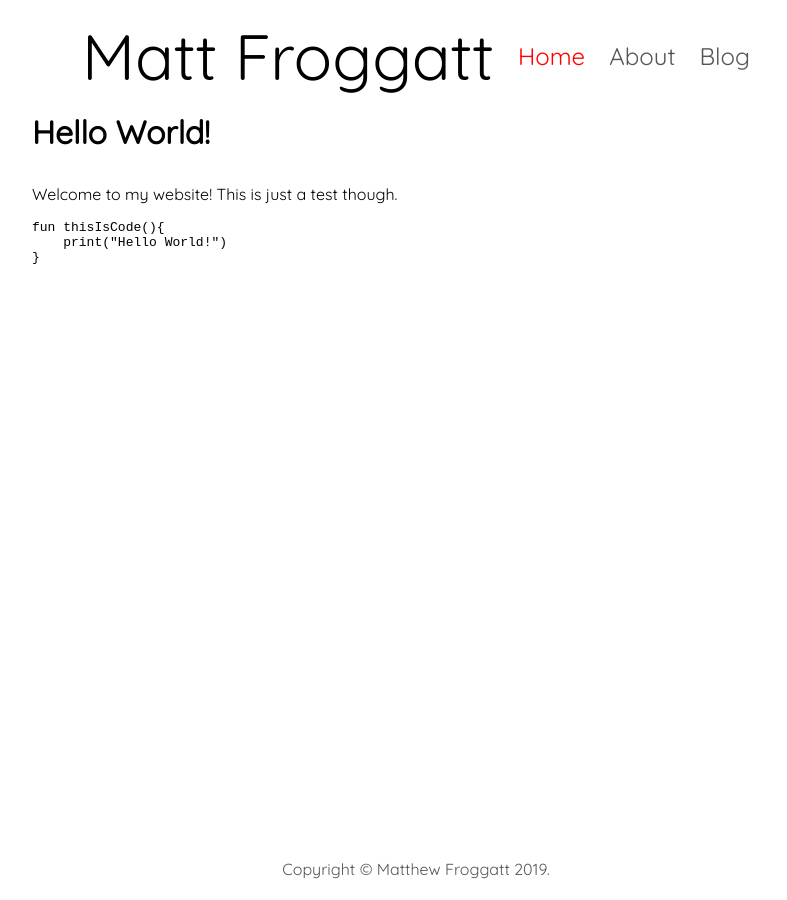
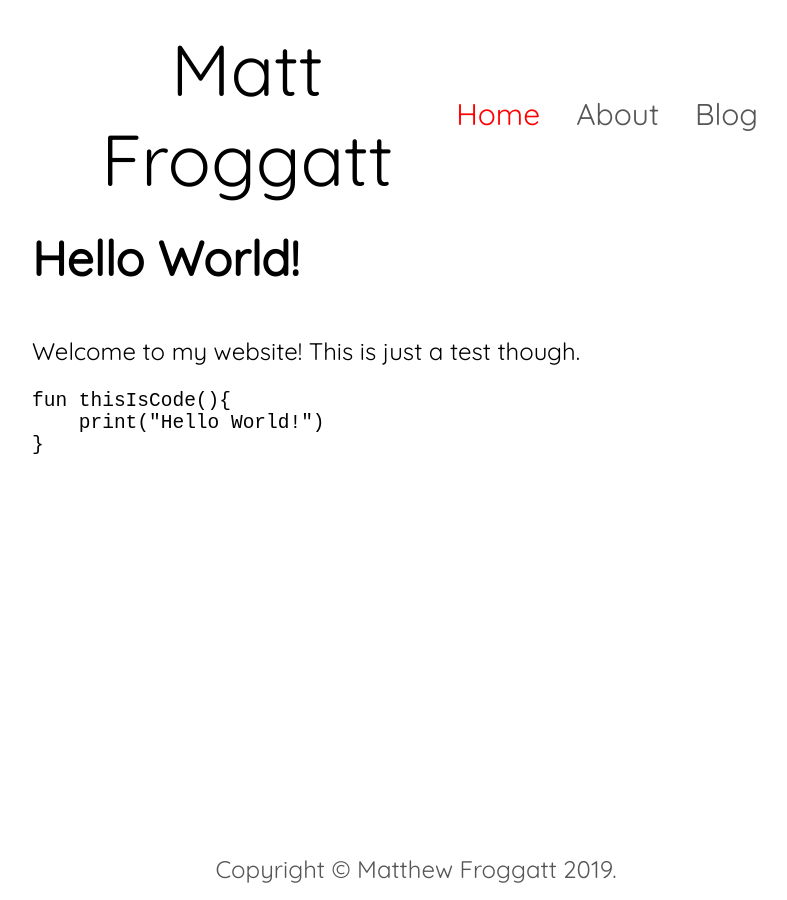
Before and after one commit to matt-froggatt/matt-froggatt.github.io, a Jekyll site: the page built from index.md, in a window 1280 px wide. Shown: the whole page, without its empty margins (224-1011 px from the left). Built offline with Jekyll 4.4.1, drawn with Linux system fonts in a browser that asks for light colours.

Commit message:
Made text wayyyyy bigger to improve readability.

```diff
--- a/_sass/main.scss
+++ b/_sass/main.scss
@@ -1,6 +1,7 @@
 html{
 	background-color: white;
 	font-family: 'Quicksand', sans-serif;
+	font-size: 150%;
 }
 
 *{
@@ -67,7 +68,7 @@ hr{
 	padding: 0;
 }
 
-@media screen and (min-width: 700px){
+@media screen and (min-width: 800px){
 	#main_content{
 		margin: auto;
 		width: 60%;
@@ -120,7 +121,7 @@ nav a{
 }
 
 #link_container{
-	font-size: 1.5rem;
+	font-size: 1.25rem;
 	transition: transform 0.1s ease;
 	display: flex;
 	flex-direction: row;
@@ -139,8 +140,9 @@ nav a{
 }
 
 #name{
+	padding: 0;
 	margin: 0rem;
-	font-size: 4rem;
+	font-size: 3rem;
 	color: black;
 }
 
```
